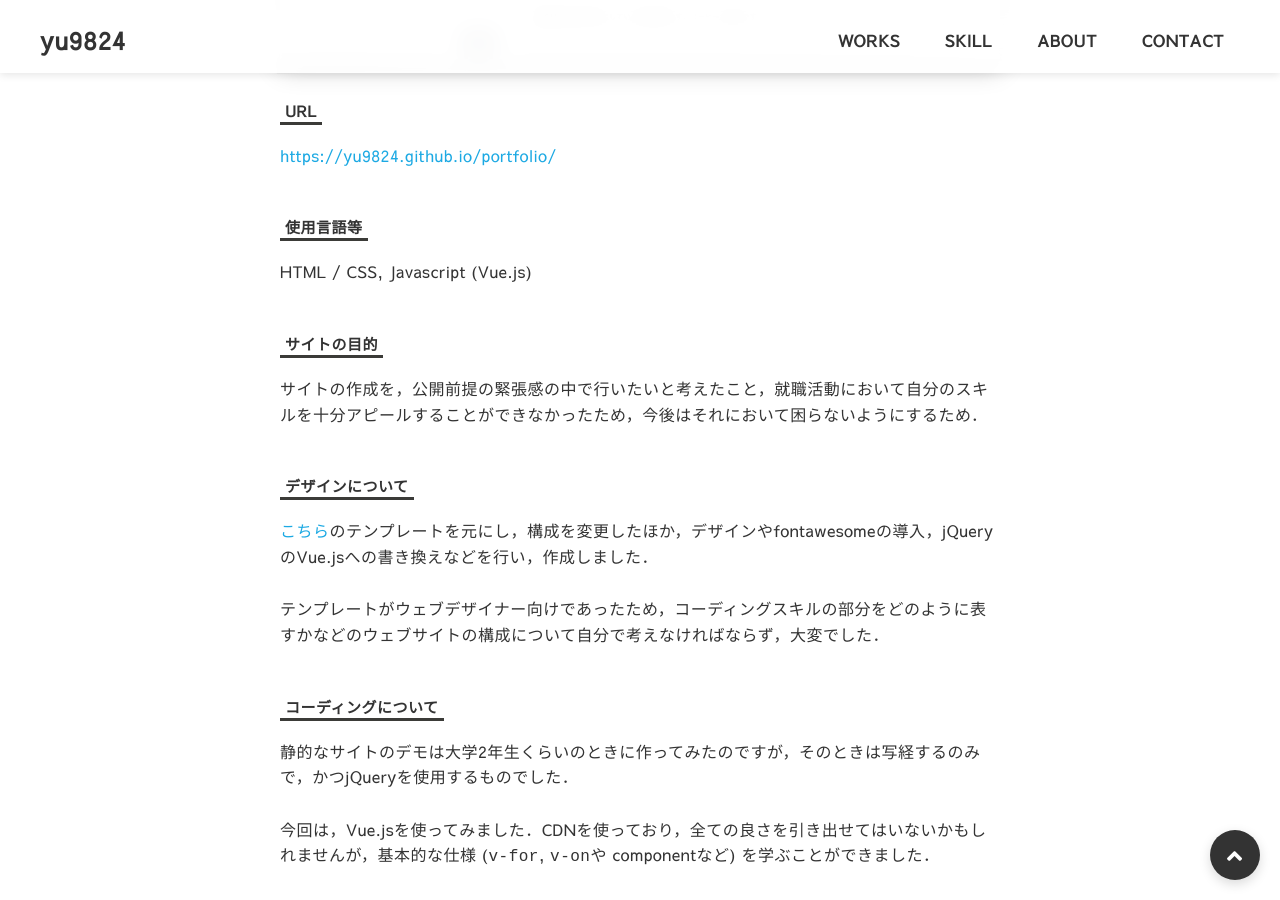
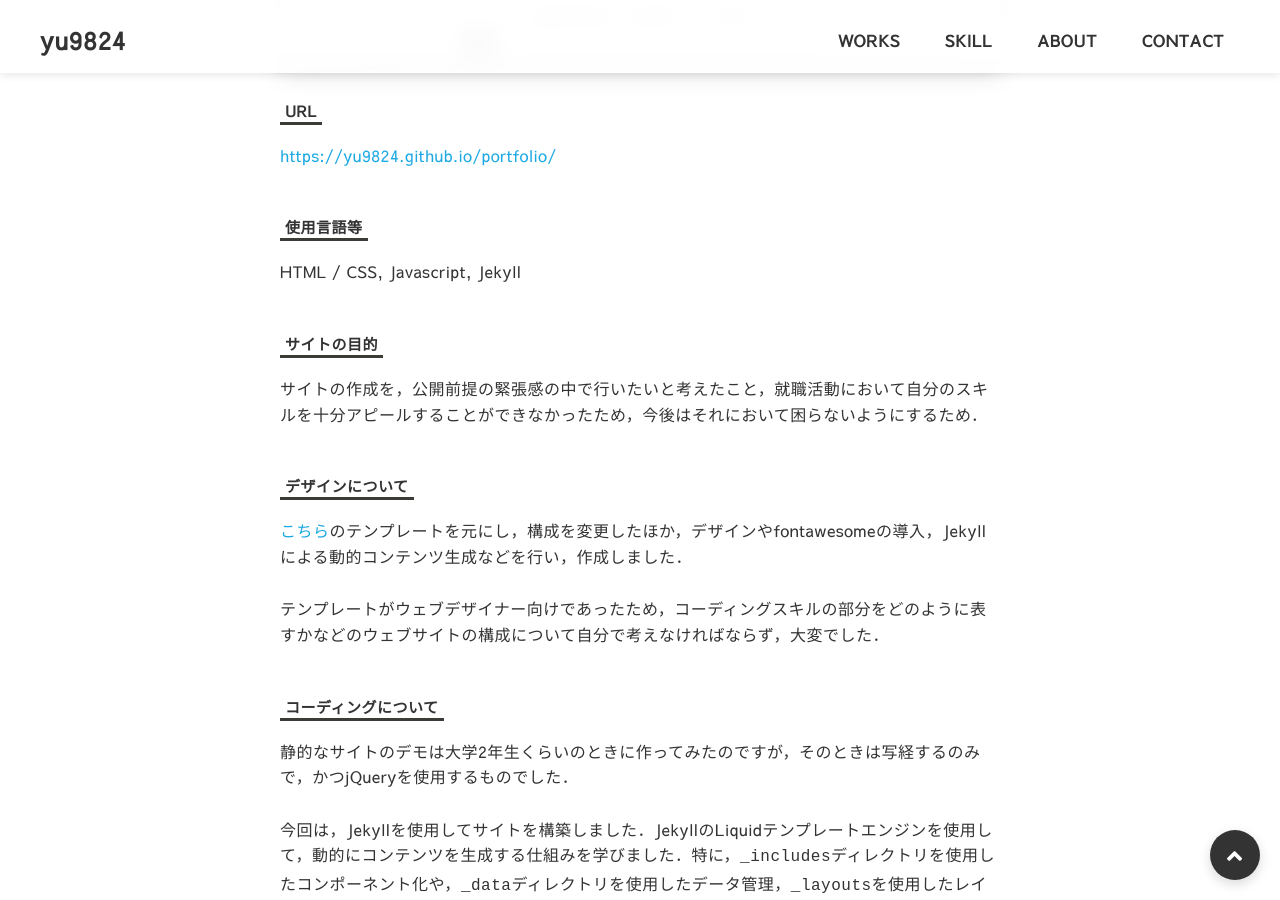
Before and after one commit to yu9824/portfolio, a Jekyll site: the page built from works/portfolio.md, in a window 1280 px wide and 900 px high, scrolled down 583 px. Built offline with Jekyll 4.4.1, drawn with Linux system fonts in a browser that asks for light colours; nearby versions of some CDN libraries; some of the changed text lies outside the part shown.

Commit message:
feat: Update portfolio.md

```diff
--- a/works/portfolio.md
+++ b/works/portfolio.md
@@ -2,7 +2,7 @@
 layout: work
 lang: 'ja'
 title: Portfolio
-description: <span>Vue.jsで作成した</span><span>自分のポートフォリオサイト．</span>
+description: <span>Jekyllで作成した</span><span>自分のポートフォリオサイト．</span>
 image: '/img/portfolio_intro.png'
 source_code_link: 'https://github.com/yu9824/portfolio' # github link
 ---
@@ -11,19 +11,19 @@ source_code_link: 'https://github.com/yu9824/portfolio' # github link
 [{{site.url}}{{site.baseurl}}/]({{site.url}}{{site.baseurl}}/)
 
 ### 使用言語等
-HTML / CSS, Javascript (Vue.js)
+HTML / CSS, Javascript, Jekyll
 
 ### サイトの目的
 サイトの作成を，公開前提の緊張感の中で行いたいと考えたこと，就職活動において自分のスキルを十分アピールすることができなかったため，今後はそれにおいて困らないようにするため．
 
 ### デザインについて
-[こちら](https://webdesigner-go.com/template/portfolio-02/)のテンプレートを元にし，構成を変更したほか，デザインやfontawesomeの導入，jQueryのVue.jsへの書き換えなどを行い，作成しました．
+[こちら](https://webdesigner-go.com/template/portfolio-02/)のテンプレートを元にし，構成を変更したほか，デザインやfontawesomeの導入，Jekyllによる動的コンテンツ生成などを行い，作成しました．
 
 テンプレートがウェブデザイナー向けであったため，コーディングスキルの部分をどのように表すかなどのウェブサイトの構成について自分で考えなければならず，大変でした．
 
 ### コーディングについて
 静的なサイトのデモは大学2年生くらいのときに作ってみたのですが，そのときは写経するのみで，かつjQueryを使用するものでした．
 
-今回は，Vue.jsを使ってみました．CDNを使っており，全ての良さを引き出せてはいないかもしれませんが，基本的な仕様 (`v-for`, `v-on`や componentなど) を学ぶことができました．
+今回は，Jekyllを使用してサイトを構築しました．JekyllのLiquidテンプレートエンジンを使用して，動的にコンテンツを生成する仕組みを学びました．特に，`_includes`ディレクトリを使用したコンポーネント化や，`_data`ディレクトリを使用したデータ管理，`_layouts`を使用したレイアウトの再利用など，効率的なサイト構築の方法を身につけることができました．
 
-より大規模なものを作成する場合は，Node.jsによるパッケージの管理，環境構築や，CLIに取り組みたいです．
+また，GitHub Pagesとの連携により，自動デプロイの仕組みも構築し，継続的な開発・公開のワークフローを確立しました．
```
